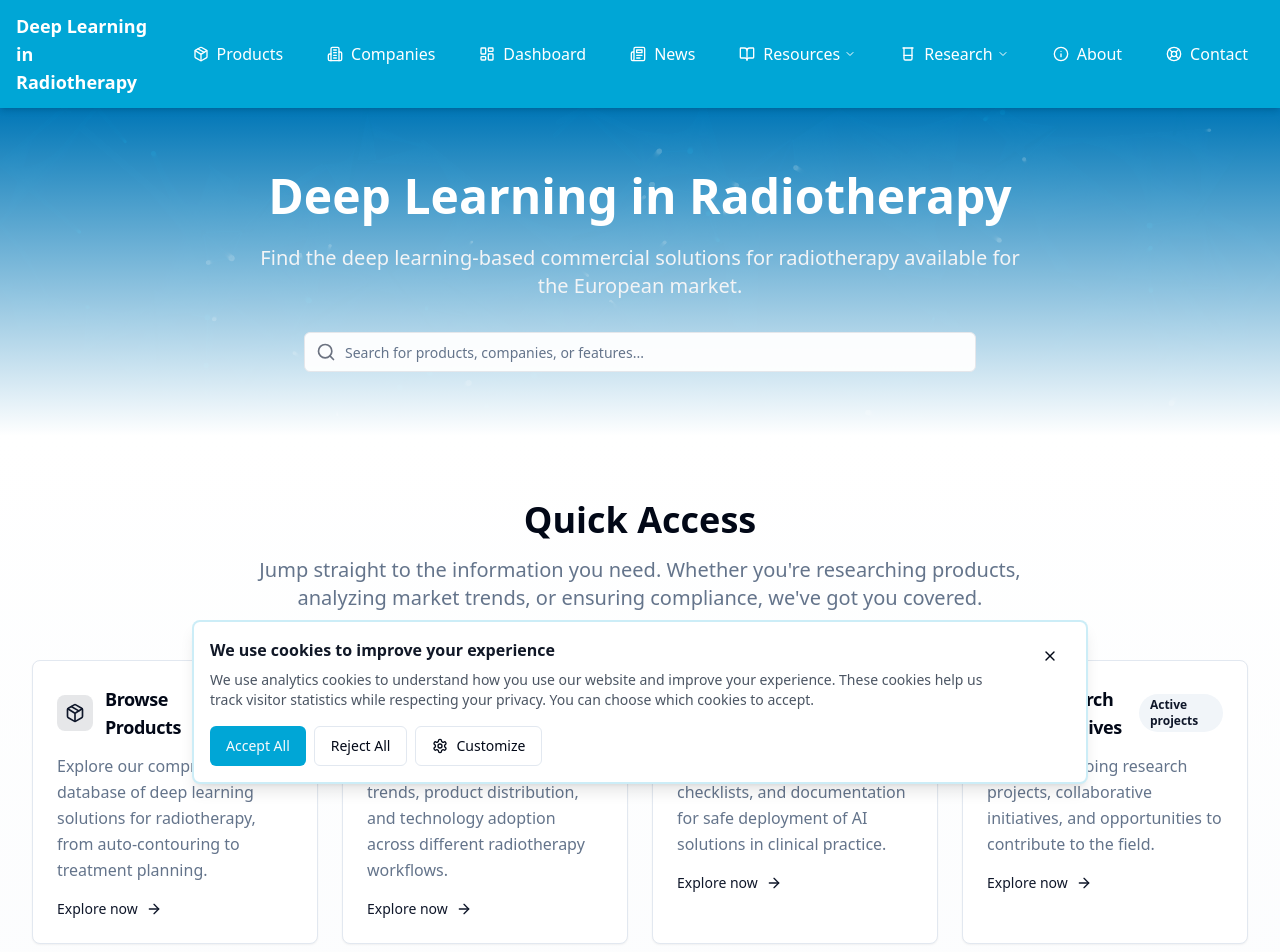
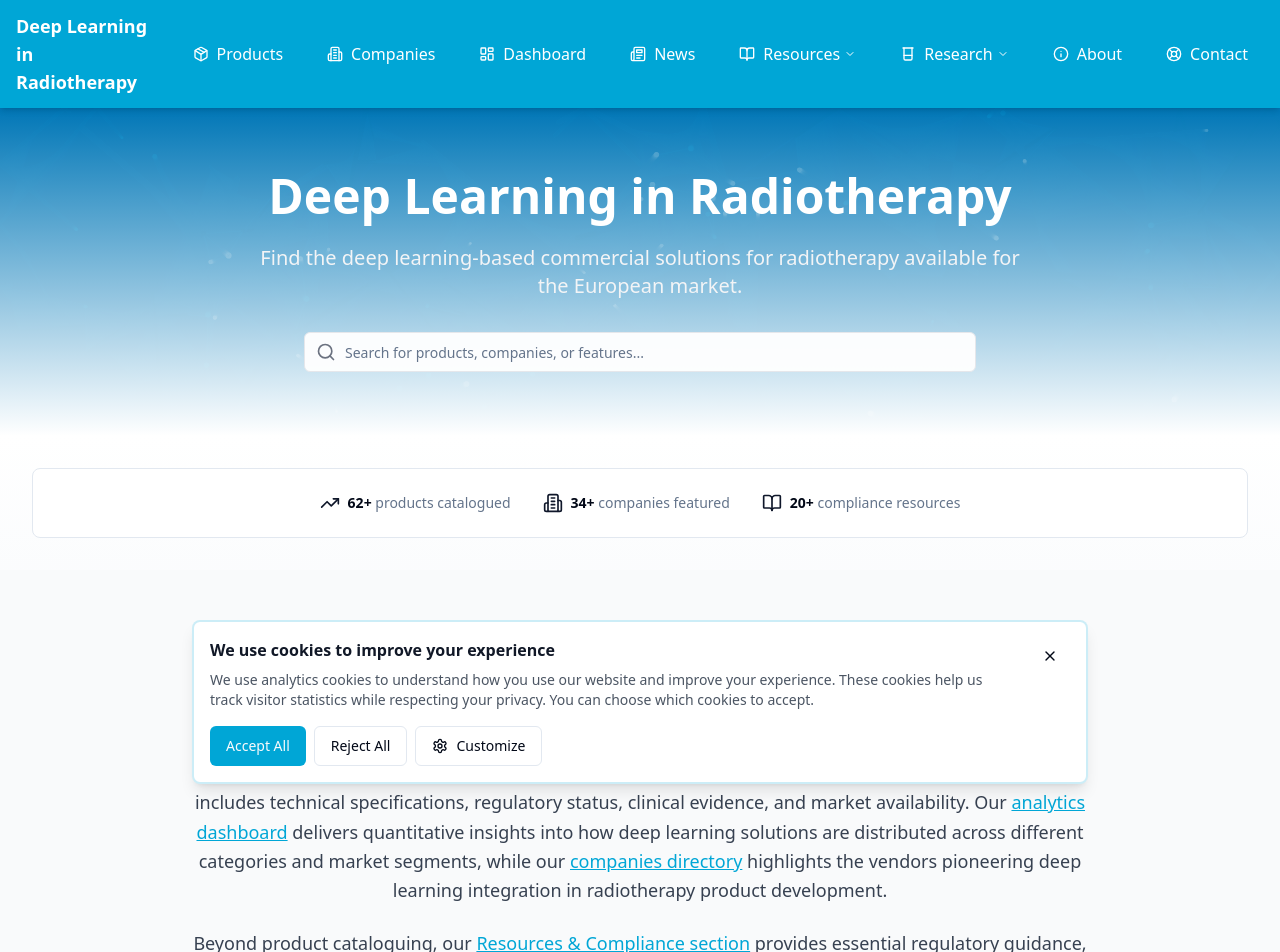
Before and after one commit to DLinRT-eu/website, a React (Vite) app: page / in a window 1280 px wide. Shown: the top 952 px of the page. Built offline with nearby package versions, Linux system fonts and the light colour scheme.

Commit message:
Refactor Quick Access Section

```diff
--- a/src/components/homepage/QuickAccessSection.tsx
+++ b/src/components/homepage/QuickAccessSection.tsx
@@ -1,66 +1,10 @@
 import React from 'react';
 import { Link } from 'react-router-dom';
-import { Card, CardContent, CardHeader, CardTitle } from '@/components/ui/card';
-import { Badge } from '@/components/ui/badge';
 import {
-  Package,
-  BarChart3,
-  BookOpen,
-  Beaker,
-  ArrowRight,
   TrendingUp,
-  Shield,
-  Microscope
+  Building2,
+  BookOpen
 } from 'lucide-react';
-
-interface QuickAccessCardProps {
-  title: string;
-  description: string;
-  icon: React.ReactNode;
-  href: string;
-  badge?: string;
-  badgeVariant?: 'default' | 'secondary' | 'outline';
-}
-
-const QuickAccessCard: React.FC<QuickAccessCardProps> = ({
-  title,
-  description,
-  icon,
-  href,
-  badge,
-  badgeVariant = 'secondary'
-}) => (
-  <Link to={href} className="group">
-    <Card className="h-full transition-all duration-200 hover:shadow-lg hover:shadow-primary/5 border-border hover:border-primary/20 group-hover:scale-[1.02]">
-      <CardHeader className="pb-3">
-        <div className="flex items-center justify-between">
-          <div className="flex items-center space-x-3">
-            <div className="p-2 rounded-lg bg-primary/10 text-primary group-hover:bg-primary/15 transition-colors">
-              {icon}
-            </div>
-            <CardTitle className="text-lg font-semibold text-foreground group-hover:text-primary transition-colors">
-              {title}
-            </CardTitle>
-          </div>
-          {badge && (
-            <Badge variant={badgeVariant} className="text-xs">
-              {badge}
-            </Badge>
-          )}
-        </div>
-      </CardHeader>
-      <CardContent>
-        <p className="text-muted-foreground mb-4 leading-relaxed">
-          {description}
-        </p>
-        <div className="flex items-center text-primary font-medium text-sm group-hover:text-primary/80 transition-colors">
-          Explore now
-          <ArrowRight className="ml-2 h-4 w-4 transition-transform group-hover:translate-x-1" />
-        </div>
-      </CardContent>
-    </Card>
-  </Link>
-);
 
 interface QuickAccessSectionProps {
   productCount: number;
@@ -71,80 +15,38 @@ const QuickAccessSection: React.FC<QuickAccessSectionProps> = ({
   productCount,
   companyCount
 }) => {
-  const accessCards: QuickAccessCardProps[] = [
-    {
-      title: 'Browse Products',
-      description: 'Explore our comprehensive database of deep learning solutions for radiotherapy, from auto-contouring to treatment planning.',
-      icon: <Package className="h-5 w-5" />,
-      href: '/products',
-      badge: `${productCount}+ products`,
-      badgeVariant: 'default'
-    },
-    {
-      title: 'Analytics Dashboard',
-      description: 'Get insights into market trends, product distribution, and technology adoption across different radiotherapy workflows.',
-      icon: <BarChart3 className="h-5 w-5" />,
-      href: '/dashboard',
-      badge: 'Live data',
-      badgeVariant: 'outline'
-    },
-    {
-      title: 'Regulatory Compliance',
-      description: 'Access essential guidance, checklists, and documentation for safe deployment of AI solutions in clinical practice.',
-      icon: <Shield className="h-5 w-5" />,
-      href: '/resources-compliance',
-      badge: 'Guidelines',
-      badgeVariant: 'secondary'
-    },
-    {
-      title: 'Research Initiatives',
-      description: 'Discover ongoing research projects, collaborative initiatives, and opportunities to contribute to the field.',
-      icon: <Microscope className="h-5 w-5" />,
-      href: '/initiatives',
-      badge: 'Active projects',
-      badgeVariant: 'secondary'
-    }
-  ];
-
   return (
-    <section className="py-16 bg-gradient-to-b from-background to-muted/30">
+    <section className="py-8 bg-gradient-to-b from-background to-muted/30">
       <div className="max-w-7xl mx-auto px-4 md:px-8">
-        <div className="text-center mb-12">
-          <h2 className="text-3xl md:text-4xl font-bold text-foreground mb-4">
-            Quick Access
-          </h2>
-          <p className="text-xl text-muted-foreground max-w-3xl mx-auto">
-            Jump straight to the information you need. Whether you're researching products,
-            analyzing market trends, or ensuring compliance, we've got you covered.
-          </p>
-        </div>
-
-        <div className="grid grid-cols-1 md:grid-cols-2 lg:grid-cols-4 gap-6">
-          {accessCards.map((card, index) => (
-            <QuickAccessCard key={index} {...card} />
-          ))}
-        </div>
-
         {/* Stats Bar */}
-        <div className="mt-12 flex flex-wrap justify-center gap-8 py-6 px-8 bg-card border border-border rounded-lg">
-          <div className="flex items-center space-x-2">
-            <TrendingUp className="h-5 w-5 text-primary" />
-            <span className="text-sm text-muted-foreground">
+        <div className="flex flex-wrap justify-center gap-8 py-6 px-8 bg-card border border-border rounded-lg">
+          <Link
+            to="/products"
+            className="flex items-center space-x-2 hover:text-primary transition-colors group"
+          >
+            <TrendingUp className="h-5 w-5 text-primary group-hover:scale-110 transition-transform" />
+            <span className="text-sm text-muted-foreground group-hover:text-foreground">
               <span className="font-semibold text-foreground">{productCount}+</span> products catalogued
             </span>
-          </div>
-          <div className="flex items-center space-x-2">
-            <Beaker className="h-5 w-5 text-primary" />
-            <span className="text-sm text-muted-foreground">
+          </Link>
+          <Link
+            to="/companies"
+            className="flex items-center space-x-2 hover:text-primary transition-colors group"
+          >
+            <Building2 className="h-5 w-5 text-primary group-hover:scale-110 transition-transform" />
+            <span className="text-sm text-muted-foreground group-hover:text-foreground">
               <span className="font-semibold text-foreground">{companyCount}+</span> companies featured
             </span>
-          </div>
-          <div className="flex items-center space-x-2">
-            <BookOpen className="h-5 w-5 text-primary" />
-            <span className="text-sm text-muted-foreground">
+          </Link>
+          <Link
+            to="/resources-compliance"
+            className="flex items-center space-x-2 hover:text-primary transition-colors group"
+          >
+            <BookOpen className="h-5 w-5 text-primary group-hover:scale-110 transition-transform" />
+            <span className="text-sm text-muted-foreground group-hover:text-foreground">
               <span className="font-semibold text-foreground">20+</span> compliance resources
             </span>
-          </div>
+          </Link>
         </div>
       </div>
     </section>
```
